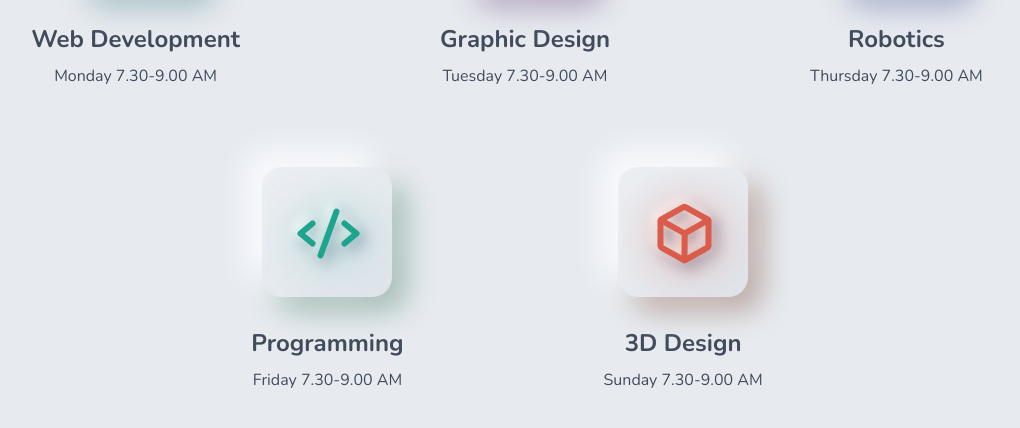
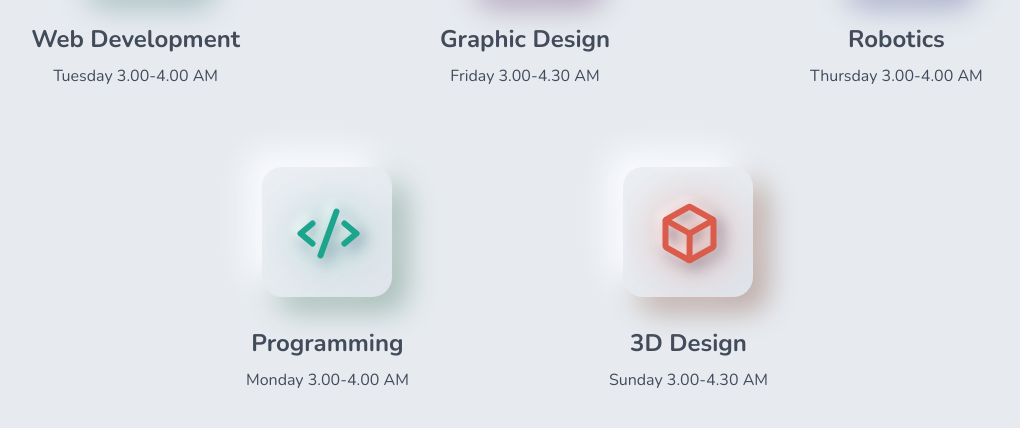
Before and after one commit to chamiduu/OnlineClasses, a plain HTML site: page index.html in a window 1280 px wide. Shown: the part 415-843 px from the top of the page, without its empty margins (133-1153 px from the left). Drawn offline with nearby package versions, Linux system fonts and the light colour scheme.

Commit message:
Update index.html

```diff
--- a/index.html
+++ b/index.html
@@ -65,7 +65,7 @@
             </div>
             </a>
             <h2 class="classTitle">Web Development</h2>
-            <p class="time">Monday 7.30-9.00 AM</p>
+            <p class="time">Tuesday 3.00-4.00 AM</p>
         </div>
 
         <div class="class">
@@ -119,7 +119,7 @@
                 </div>
             </a>
             <h2 class="classTitle">Graphic Design</h2>
-            <p class="time">Tuesday 7.30-9.00 AM</p>
+            <p class="time">Friday 3.00-4.30 AM</p>
         </div>
 
         <div class="class">
@@ -184,7 +184,7 @@
             </div>
             </a>
             <h2 class="classTitle">Robotics</h2>
-            <p class="time">Thursday 7.30-9.00 AM</p>
+            <p class="time">Thursday 3.00-4.00 AM</p>
         </div>
 
         <div class="class">
@@ -236,7 +236,7 @@
             </div>
             </a>
             <h2 class="classTitle">Programming</h2>
-            <p class="time">Friday 7.30-9.00 AM</p>
+            <p class="time">Monday 3.00-4.00 AM</p>
         </div>
 
         <div class="class">
@@ -287,7 +287,7 @@
             </div>
             </a>
             <h2 class="classTitle">3D Design</h2>
-            <p class="time">Sunday 7.30-9.00 AM</p>
+            <p class="time">Sunday 3.00-4.30 AM</p>
         </div>
     </div>
 
```
